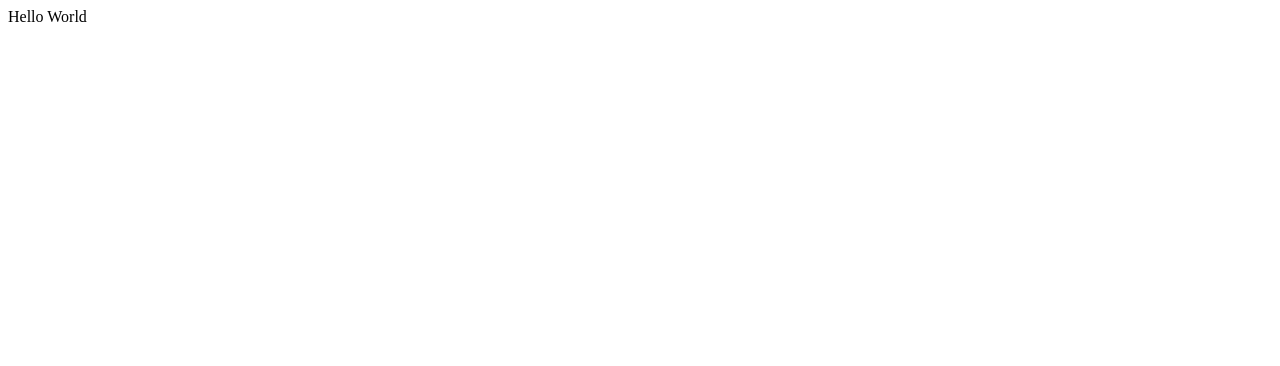
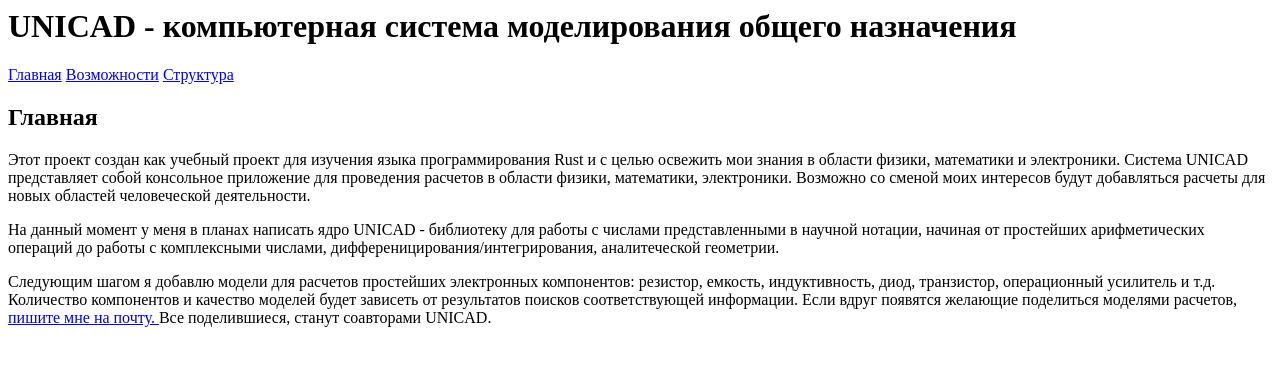
Before and after one commit to ivandest/unicad, a plain HTML site: page index.html in a window 1280 px wide. Drawn offline with Linux system fonts and the light colour scheme.

Commit message:
first pages

```diff
--- /dev/null
+++ b/index.css
@@ -0,0 +1,6 @@
+.menu{
+    display: flex;
+    list-style: none;
+    margin: 0;
+    padding-left: 0;
+}
--- a/index.html
+++ b/index.html
@@ -1,3 +1,30 @@
+<meta charset="UTF-8">
 <html>
-<p>Hello World</p>
+<title>UNICAD</title>
+<header>
+    <h1>UNICAD - компьютерная система моделирования общего назначения</h1>
+    <nav>
+        <a href="index.html">Главная</a>
+        <a href="abilities.html">Возможности</a>
+        <a href="structure.html">Структура</a>
+    </nav>
+</header>
+<body>
+<article>
+    <h2>Главная</h2>
+    <p>
+        Этот проект создан как учебный проект для изучения языка программирования Rust и с целью освежить мои знания в области
+        физики, математики и электроники. Система UNICAD представляет собой консольное приложение для проведения расчетов в области физики,
+        математики, электроники. Возможно со сменой моих интересов будут добавляться расчеты для новых областей человеческой деятельности.
+    </p>
+    <p>
+        На данный момент у меня в планах написать ядро UNICAD - библиотеку для работы с числами представленными в научной нотации, начиная
+        от простейших арифметических операций до работы с комплексными числами, дифференицирования/интегрирования, аналитеческой геометрии.</p>
+<p>
+    Следующим шагом я добавлю модели для расчетов простейших электронных компонентов: резистор, емкость, индуктивность, диод, транзистор, операционный усилитель и т.д.
+    Количество компонентов и качество моделей будет зависеть от результатов поисков соответствующей информации. Если вдруг появятся желающие поделиться
+    моделями расчетов, <a href="mailto: issa82@mail.ru">пишите мне на почту. </a> Все поделившиеся, станут соавторами UNICAD.
+</p>
+</article>
+</body>
 </html>
```
Also changed, not shown: abilities.html (added, +18 -0 lines), structure.html (added, +18 -0 lines).
